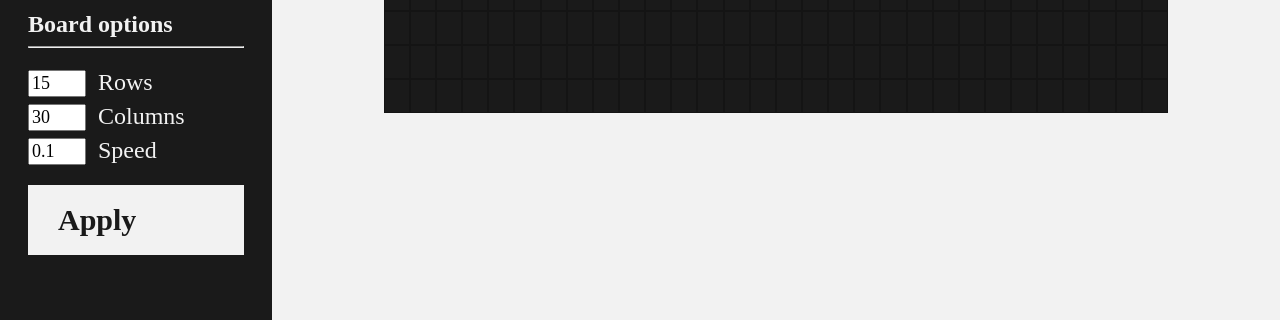
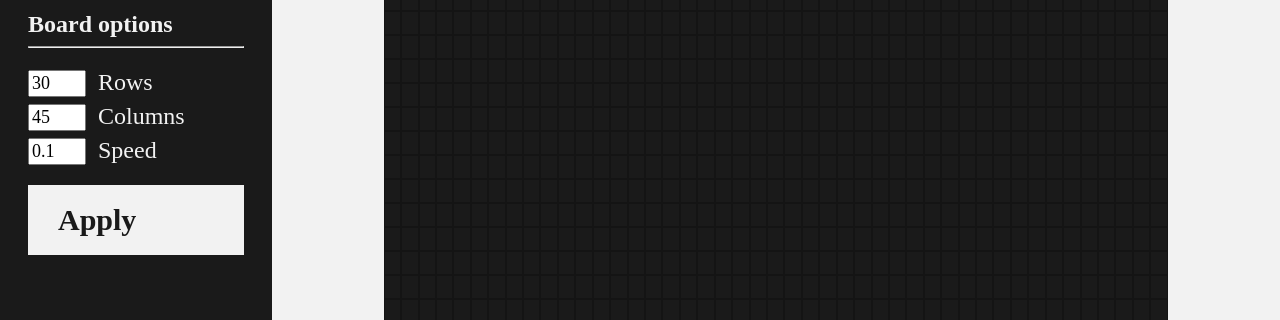
Before and after one commit to kengru/life, a React (Create React App) app: page /life in a window 1280 px wide. Shown: the part 477-797 px from the top of the page. Built offline with nearby package versions, Linux system fonts and the light colour scheme.

Commit message:
Changed some sizes on tds.

```diff
--- a/src/containers/ElementaryCA/Elementary.css
+++ b/src/containers/ElementaryCA/Elementary.css
@@ -154,8 +154,3 @@
   font-size: 30px;
   font-family: "Source Code Pro";
 }
-
-/* .react-p5 canvas {
-  height: 40% !important;
-  width: 100% !important;
-} */
--- a/src/containers/Life/SideConfig.tsx
+++ b/src/containers/Life/SideConfig.tsx
@@ -17,8 +17,8 @@ export const SideConfig = () => {
     setDimensions,
     changePlayState
   } = useLife();
-  const [rows, setRows] = useState(15);
-  const [columns, setColumns] = useState(30);
+  const [rows, setRows] = useState(30);
+  const [columns, setColumns] = useState(45);
 
   const applyOptions = useCallback(
     (rows: number, columns: number, speed: number) => {
--- a/src/providers/lifeProvider.tsx
+++ b/src/providers/lifeProvider.tsx
@@ -38,8 +38,8 @@ const LifeContext = createContext<IContext>({
   lifeState: [],
   playState: "cleared",
   dimensions: {
-    i: 15,
-    j: 30
+    i: 30,
+    j: 45
   },
   setSpeed: () => {},
   setDimensions: () => {},
@@ -51,10 +51,10 @@ const LifeContext = createContext<IContext>({
 export const LifeProvider: FunctionComponent = ({ children }) => {
   const [clicked, setClicked] = useState(false);
   const [lifeState, setLifeState] = useState<boolean[][]>(
-    generateInitialLife(15, 30)
+    generateInitialLife(30, 45)
   );
   const [playState, setPlayState] = useState<PlayState>("cleared");
-  const [dimensions, setD] = useState<Dimensions>({ i: 15, j: 30 });
+  const [dimensions, setD] = useState<Dimensions>({ i: 30, j: 45 });
   const [speed, setSpeed] = useState(100);
   const [generation, setGeneration] = useState(0);
   const [alive, setAlive] = useState(0);
--- a/src/styles.css
+++ b/src/styles.css
@@ -9,6 +9,7 @@
   --diedNow: #cccccc;
   --deadCell: #1a1a1a;
   --tableBorder: #141414;
+  --tdSize: 20px;
 }
 
 body {
@@ -22,8 +23,8 @@ table {
 }
 
 td {
-  height: 30px;
-  width: 30px;
+  height: var(--tdSize);
+  width: var(--tdSize);
   border: 1px solid var(--tableBorder);
   /* transition: background-color 100ms; */
 }
```
